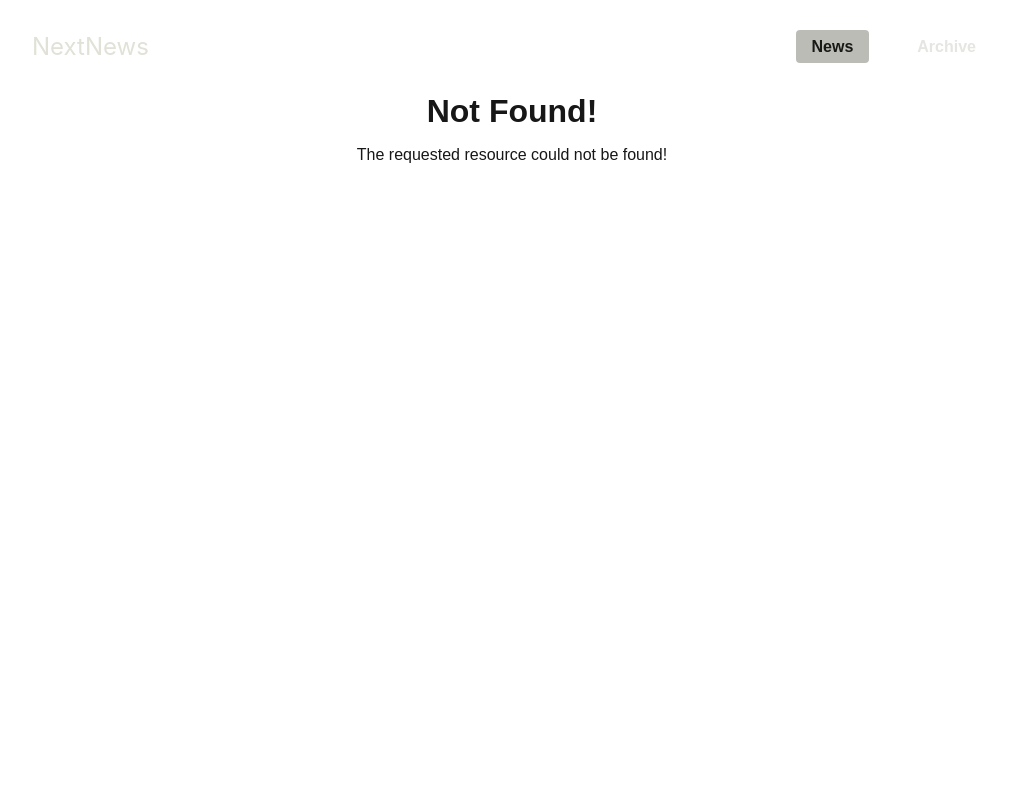
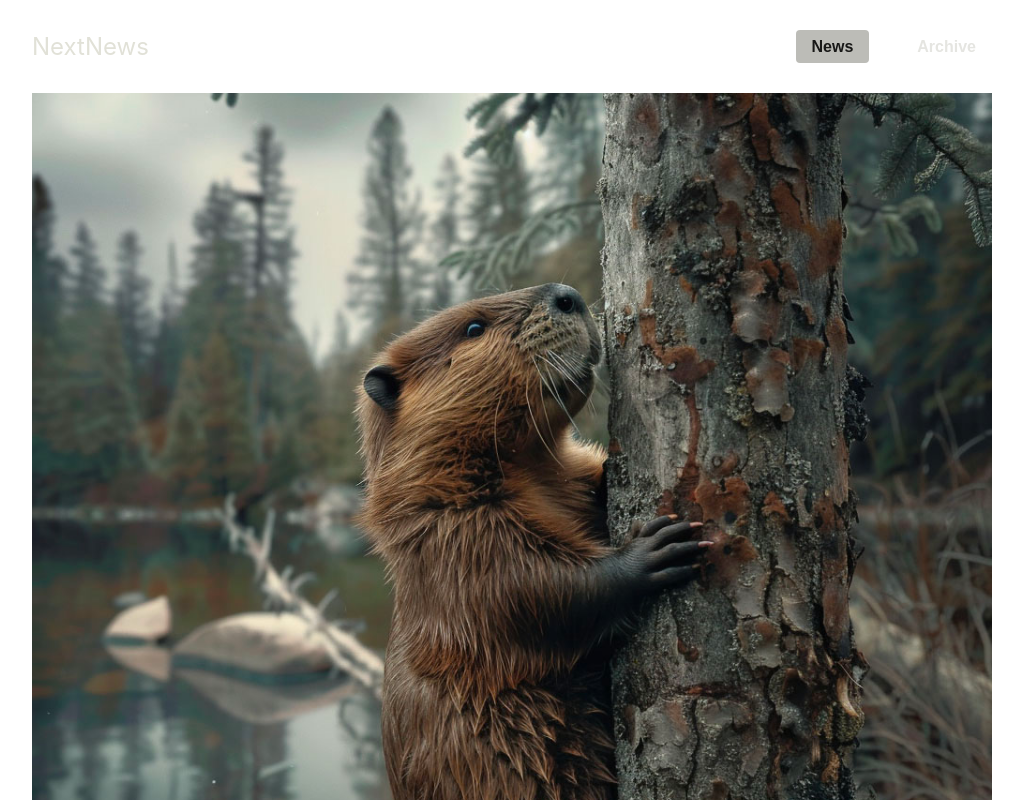
Before and after one commit to denleonchev/nextjs-routing-rendering, a Next.js app: page /news/beaver-plague/image in a window 1280 px wide. Before the commit this address had no page. Shown: the top 800 px of the page, without its empty margins (128-1151 px from the left). Built offline with nearby package versions, Linux system fonts and the light colour scheme.

Commit message:
Add news item standalong image page

```diff
--- /dev/null
+++ b/src/app/news/[id]/image/page.module.css
@@ -0,0 +1,9 @@
+.fullscreenImage {
+  width: 100%;
+}
+
+.fullscreenImage img {
+  width: 100%;
+  height: 100%;
+  object-fit: contain;
+}
--- /dev/null
+++ b/src/app/news/[id]/image/page.tsx
@@ -0,0 +1,18 @@
+import { notFound } from "next/navigation";
+import { DUMMY_NEWS } from "@/dummy-news";
+import styles from "@/app/news/[id]/image/page.module.css";
+
+export default async function NewsImagePage(props: PageProps<"/news/[id]">) {
+  const { id } = await props.params;
+  const newsItem = DUMMY_NEWS.find((newsItem) => newsItem.slug === id);
+
+  if (!newsItem) {
+    notFound();
+  }
+
+  return (
+    <div className={styles.fullscreenImage}>
+      <img src={`/images/news/${newsItem.image}`} alt={newsItem.title} />
+    </div>
+  );
+}
--- a/src/app/news/[id]/page.tsx
+++ b/src/app/news/[id]/page.tsx
@@ -1,5 +1,6 @@
 import styles from "@/app/news/[id]/page.module.css";
 import { DUMMY_NEWS } from "@/dummy-news";
+import Link from "next/link";
 import { notFound } from "next/navigation";
 
 export default async function NewsDetailPage(props: PageProps<"/news/[id]">) {
@@ -13,7 +14,9 @@ export default async function NewsDetailPage(props: PageProps<"/news/[id]">) {
   return (
     <article className={styles.newsArticle}>
       <header>
-        <img src={`/images/news/${newsItem.image}`} alt={newsItem.title} />
+        <Link href={`/news/${newsItem.slug}/image`}>
+          <img src={`/images/news/${newsItem.image}`} alt={newsItem.title} />
+        </Link>
         <h1>{newsItem.title}</h1>
         <time dateTime={newsItem.date}>{newsItem.date}</time>
       </header>
```
